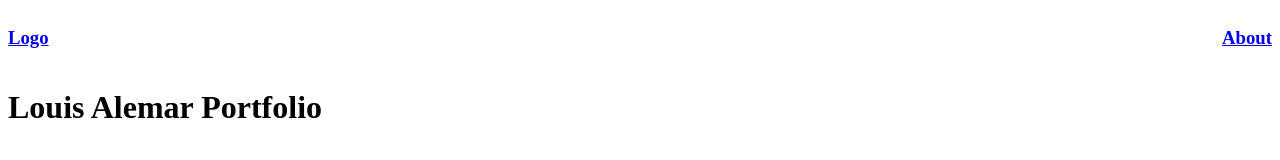
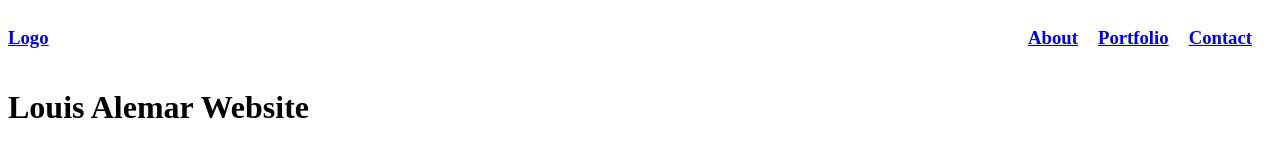
Before and after one commit to LouisAlemar/louisalemar-portfolio, a Gatsby site: page / in a window 1280 px wide. Built offline with nearby package versions, Linux system fonts and the light colour scheme; Gatsby itself is replaced by a stand-in of ours.

Commit message:
feat: add portfolio and contact page and header module styles

```diff
--- /dev/null
+++ b/src/components/Header/Header.module.scss
@@ -0,0 +1,3 @@
+.margin_right_20 {
+    margin-right: 20px;
+}
--- a/src/components/Header/index.js
+++ b/src/components/Header/index.js
@@ -1,5 +1,6 @@
 import React from 'react';
 import { Link } from 'gatsby';
+import headerStyles from './Header.module.scss';
 
 const Header = () => {
     return(
@@ -7,9 +8,17 @@ const Header = () => {
             <Link to={`/`} className='inline-block'>
                 <h3>Logo</h3>
             </Link>
-            <Link to={`/about/`} className='float-right'>
-                <h3>About</h3>
-            </Link>
+            <div className='float-right'>
+                <Link to={`/about/`} className={'inline-block ' + headerStyles.margin_right_20}>
+                    <h3>About</h3>
+                </Link>
+                <Link to={`/portfolio/`} className={'inline-block ' + headerStyles.margin_right_20}>
+                    <h3>Portfolio</h3>
+                </Link>
+                <Link to={`/contact/`} className={'inline-block ' + headerStyles.margin_right_20}>
+                    <h3>Contact</h3>
+                </Link>
+            </div>
         </div>
     )
 }
--- a/src/pages/index.js
+++ b/src/pages/index.js
@@ -1,11 +1,13 @@
 import React from 'react';
 import Header from '../components/Header';
 
-export default function Home() {
+const Home = () => {
   return(
     <>
       <Header />
-      <h1>Louis Alemar Portfolio</h1>
+      <h1>Louis Alemar Website</h1>
     </>
   )
 }
+
+export default Home;
```
Also changed, not shown: src/pages/contact.js (added, +11 -0 lines), src/pages/portfolio.js (added, +11 -0 lines).
